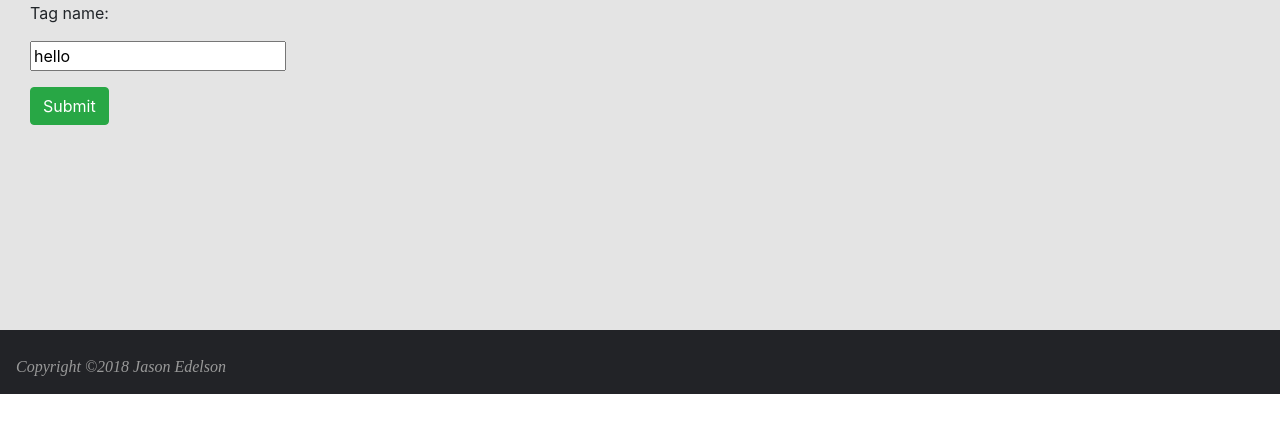
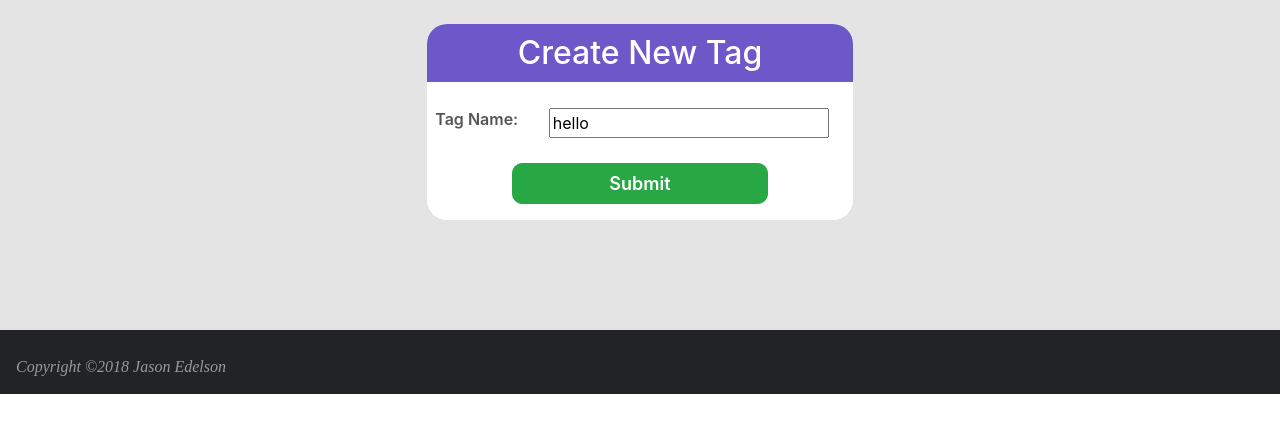
Before and after one commit to jasonmedelson/influencerGUI, a Django app: page /tag/5/ in a window 1280 px wide. Shown: the part 74-507 px from the top of the page. Run offline with Django 3.2, Linux system fonts and the light colour scheme; data comes from the database, SQL or seed files in the repository; both versions use the stored data as it was after the commit; some libraries are stand-ins or nearby versions.

Commit message:
event and tag form html and css updated

```diff
--- a/InfluencerGUI/static/css/style.css
+++ b/InfluencerGUI/static/css/style.css
@@ -90,7 +90,7 @@ footer p {
   padding:0;
 }
 .login-head{
-  background: rgba(63, 112, 195, 0.8);
+  background: rgba(73, 47, 188, 0.8);
   text-align: center;
   margin-bottom: 20px;
   padding-bottom: 10px;
@@ -129,3 +129,42 @@ footer p {
   display: block;
   font-size: 18px;
 }
+/*panel body*/
+.panel-body{
+  background: #fff;
+  padding:0;
+  border-radius: 20px;
+  max-width: 430px;
+}
+.panel-head{
+  background: rgba(73, 47, 188, 0.8);
+  text-align: center;
+  margin-bottom: 20px;
+  padding-bottom: 10px;
+  padding-top:10px;
+  color: white;
+  border-radius: 20px 20px 0 0;
+}
+.form-label{
+  color: #555;
+  display: inline-block;
+  font-size: 16px;
+  font-weight: 600;
+}
+.form-label label{
+  margin:auto;
+}
+.tag-field{
+  margin:auto;
+}
+.tag-field input{
+  width: 100%;
+}
+.submit-form{
+  margin:auto;
+  width:60%;
+  display: block;
+  font-size: 18px;
+  border-radius: 10px;
+  font-weight: 600;
+}
--- a/mainApp/templates/mainApp/tags_form.html
+++ b/mainApp/templates/mainApp/tags_form.html
@@ -2,21 +2,29 @@
 {% block body %}
     <div class="container-fluid">
         <div class="row">
-            <div class="col-sm-12 col-md-7">
-                <div class="panel panel-default">
-                    <div class="panel-body">
+          <div class="col-4"></div>
+          <div class="panel-body col-4  mt-4">
+              <h2 class="panel-head ">Create New Tag</h2>
               <form class="form-horizontal" action="" method="post" enctype="multipart/form-data">
                   {% csrf_token %}
-                            {% include 'form-template.html' %}
+                  {% for field in form %}
+                      <div class="form-group row my-4">
+                          <div class="col-12">
+                              <span class="text-danger small">{{ field.errors }}</span>
+                          </div>
+                          <label class="form-label ml-2 col-3 text-center">{{ field.label_tag|title }}</label>
+                          <div class="tag-field col mr-4">{{ field }}</div>
+                      </div>
+
+                  {% endfor %}
                   <div class="form-group">
-                                <div class="col-sm-offset-2 col-sm-10">
-                                    <button type="submit" class="btn btn-success">Submit</button>
+                      <div class="">
+                          <button type="submit" class="btn btn-success submit-form">Submit</button>
                       </div>
                   </div>
               </form>
           </div>
-                </div>
-            </div>
+          <div class="col-4"></div>
         </div>
     </div>
 {% endblock %}
--- a/mainApp/templates/registration/login.html
+++ b/mainApp/templates/registration/login.html
@@ -9,11 +9,11 @@
             <form method="post">
             {% csrf_token %}
             {{ form.as_p }}
-            <button type="submit" class="btn btn-success login-button">Login</button>
+            <button type="submit" class="btn btn-success login-button mt-4">Login</button>
             </form>
             <br/>
             <div class="mx-auto">
-              <a class="register-link" href="{% url 'signup'%}">Click here to register</a>
+              <a class="register-link mb-3" href="{% url 'signup'%}"><button class='btn btn-info'>No account? Register</button></a>
             </div>
           </div>
           <div class="col-4"></div>
--- a/mainApp/views.py
+++ b/mainApp/views.py
@@ -112,13 +112,13 @@ class InfluencerCreateForm(forms.ModelForm):
         fields = [
         'influencer_name',
         'email',
-        'mailing_address',
         'phone',
-        'shirt',
-        'country',
         'twitter',
         'youtube',
         'twitch',
+        'shirt',
+        'country',
+        'mailing_address',
         'notes',
         'tags',
         'events'
```
Also changed, not shown: mainApp/templates/mainApp/events_form.html (+16 -8 lines), mainApp/templates/registration/signup.html (+9 -8 lines), db.sqlite3. Lines whose indentation alone changed are shown as unchanged.
